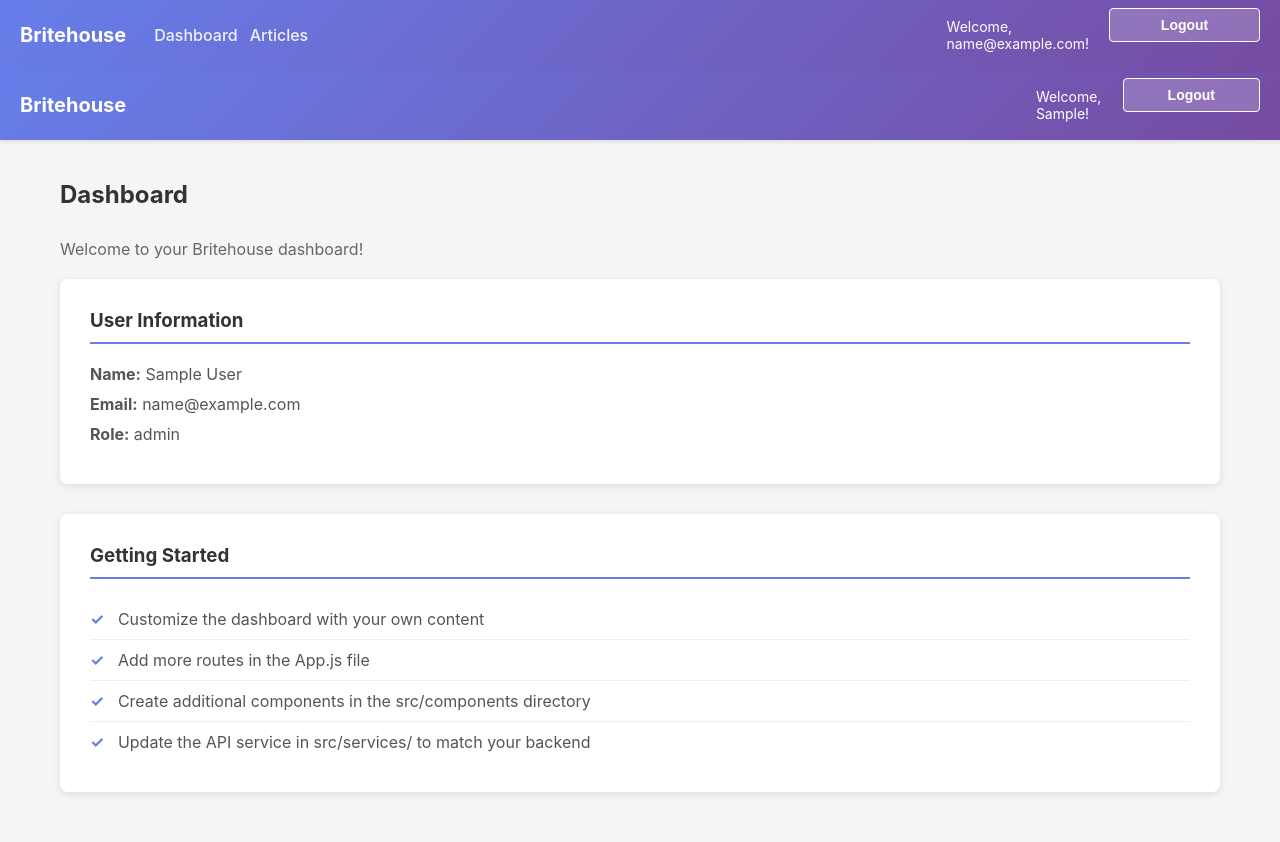
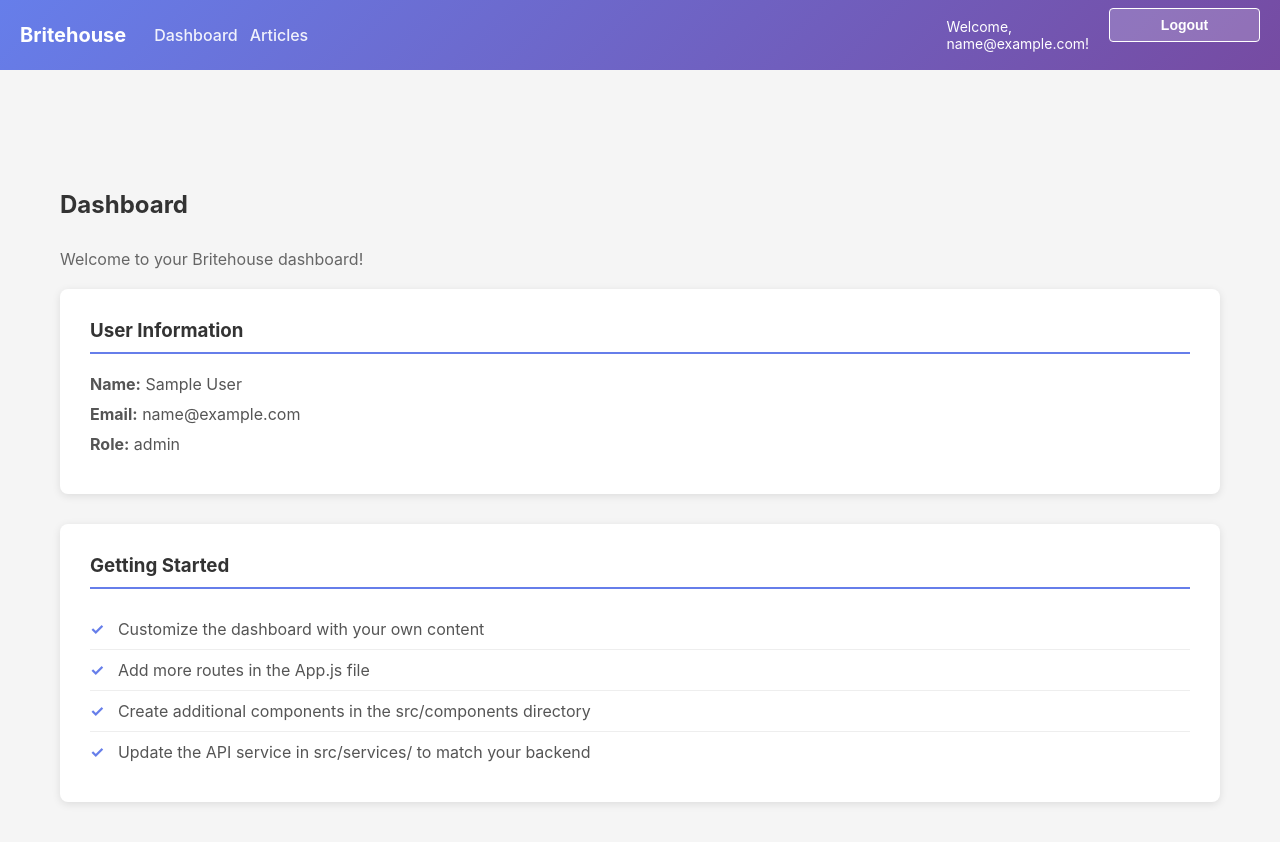
Before and after one commit to BrandonVanHeerden/BritehouseTest, a React (Create React App) app in the folder Front/: page /dashboard in a window 1280 px wide. Shown: the top 842 px of the page. Built offline with nearby package versions, Linux system fonts and the light colour scheme; no server answers; sample sign-in values are in the browser's storage.

Commit message:
Remove duplicate header on dashboard page

```diff
--- a/Front/src/pages/Dashboard.css
+++ b/Front/src/pages/Dashboard.css
@@ -1,6 +1,7 @@
 .dashboard-container {
   min-height: 100vh;
   background-color: #f5f5f5;
+  padding-top: 80px; /* space for global header */
 }
 
 .navbar {
--- a/Front/src/pages/Dashboard.js
+++ b/Front/src/pages/Dashboard.js
@@ -12,17 +12,7 @@ export const Dashboard = () => {
 
   return (
     <div className="dashboard-container">
-      <nav className="navbar">
-        <div className="navbar-brand">
-          <h1>Britehouse</h1>
-        </div>
-        <div className="navbar-menu">
-          <span className="user-name">Welcome, {user?.firstName}!</span>
-          <button className="logout-btn" onClick={handleLogout}>
-            Logout
-          </button>
-        </div>
-      </nav>
+      {/* Global header is used app-wide; remove duplicate navbar here */}
 
       <div className="dashboard-content">
         <div className="container">
```
